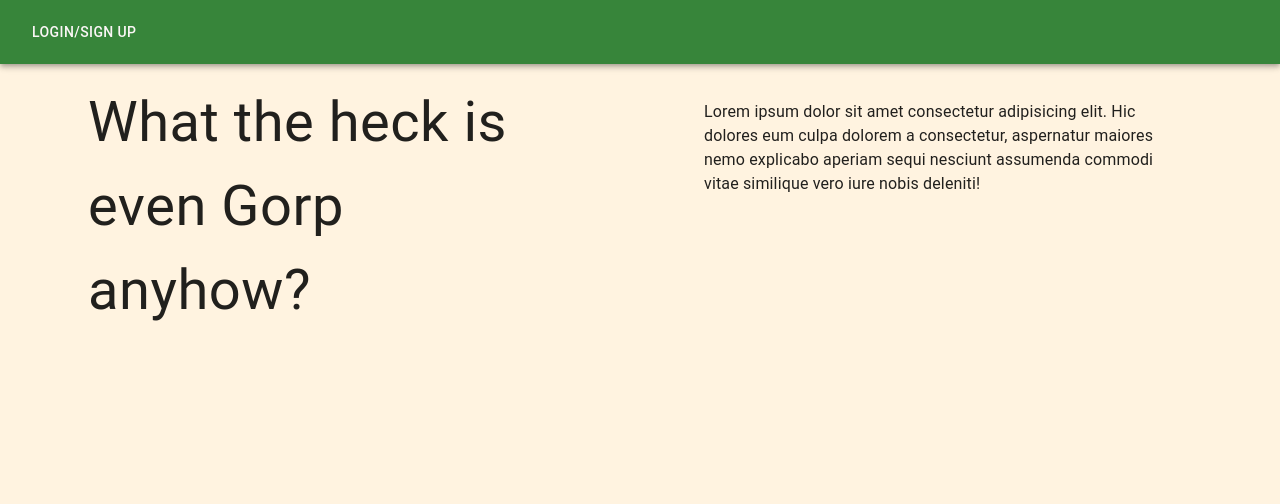
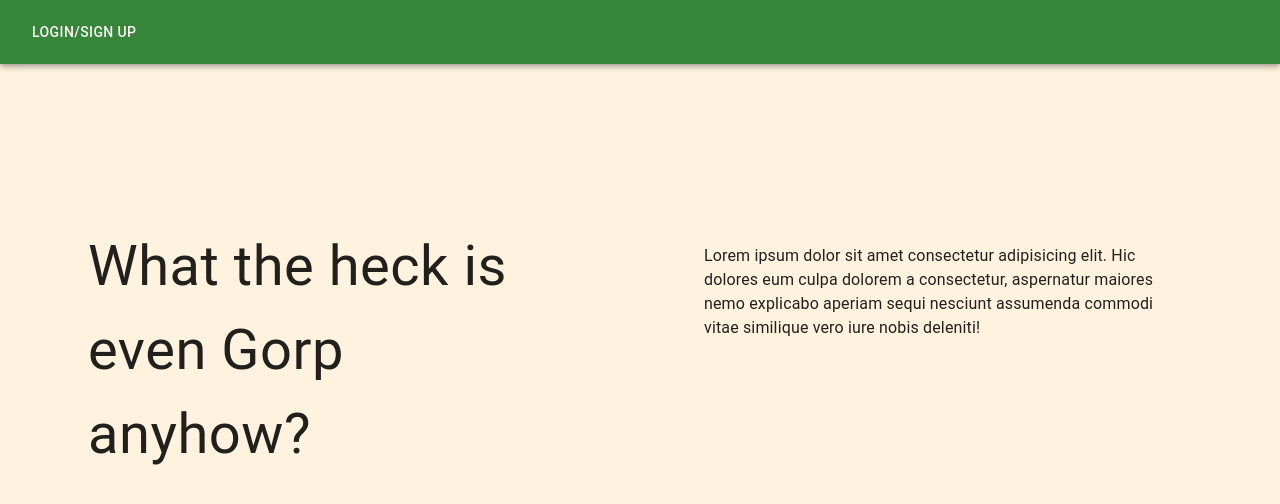
Before and after one commit to youngben97/GORP, a React (Vite) app in the folder client/: page / in a window 1280 px wide. Shown: the top 504 px of the page. Built offline with nearby package versions, Linux system fonts and the light colour scheme.

Commit message:
edited margin to fix overlap

```diff
--- a/client/src/App.jsx
+++ b/client/src/App.jsx
@@ -69,7 +69,7 @@ export default function AppContainer() {
       <React.Fragment>
         <CssBaseline />
             <Header/>
-            <Container sx={{ marginTop: 2, marginBottom: 2 }}>
+            <Container sx={{ marginTop: 20, marginBottom: 2 }}>
               <Outlet />
             </Container>
       </React.Fragment>
```
